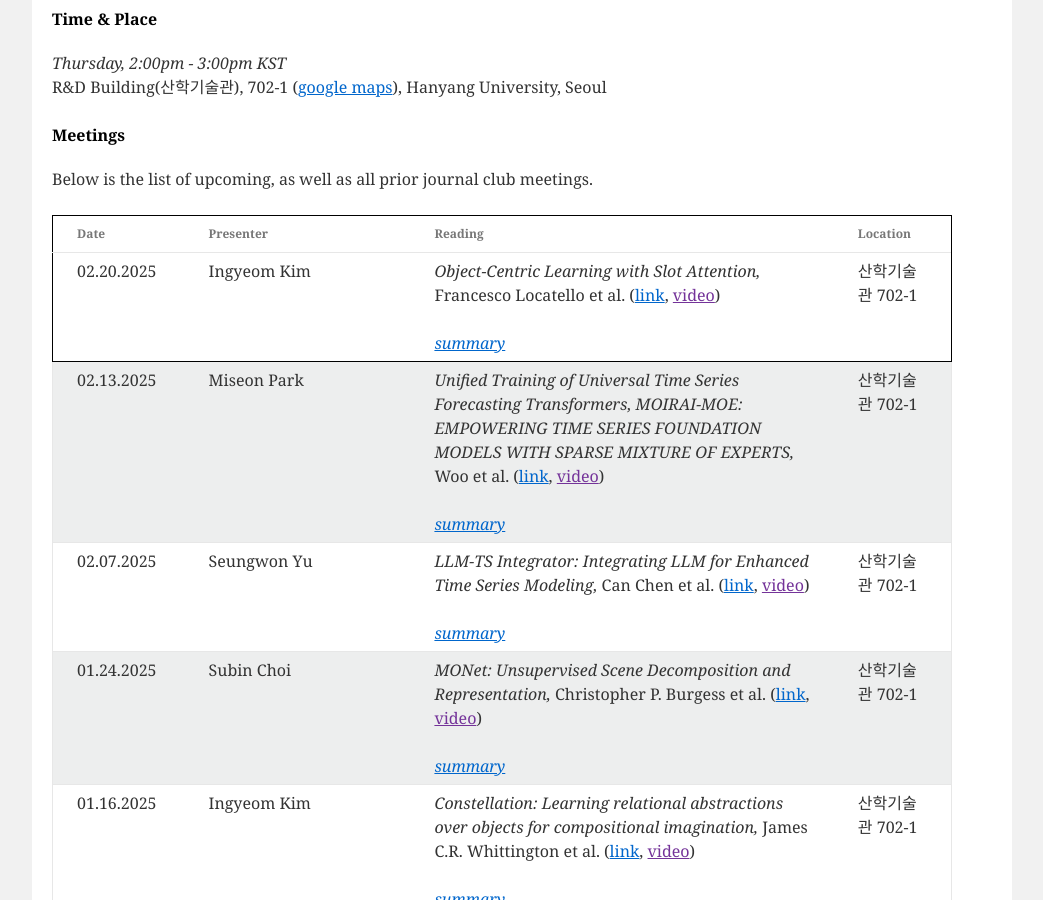
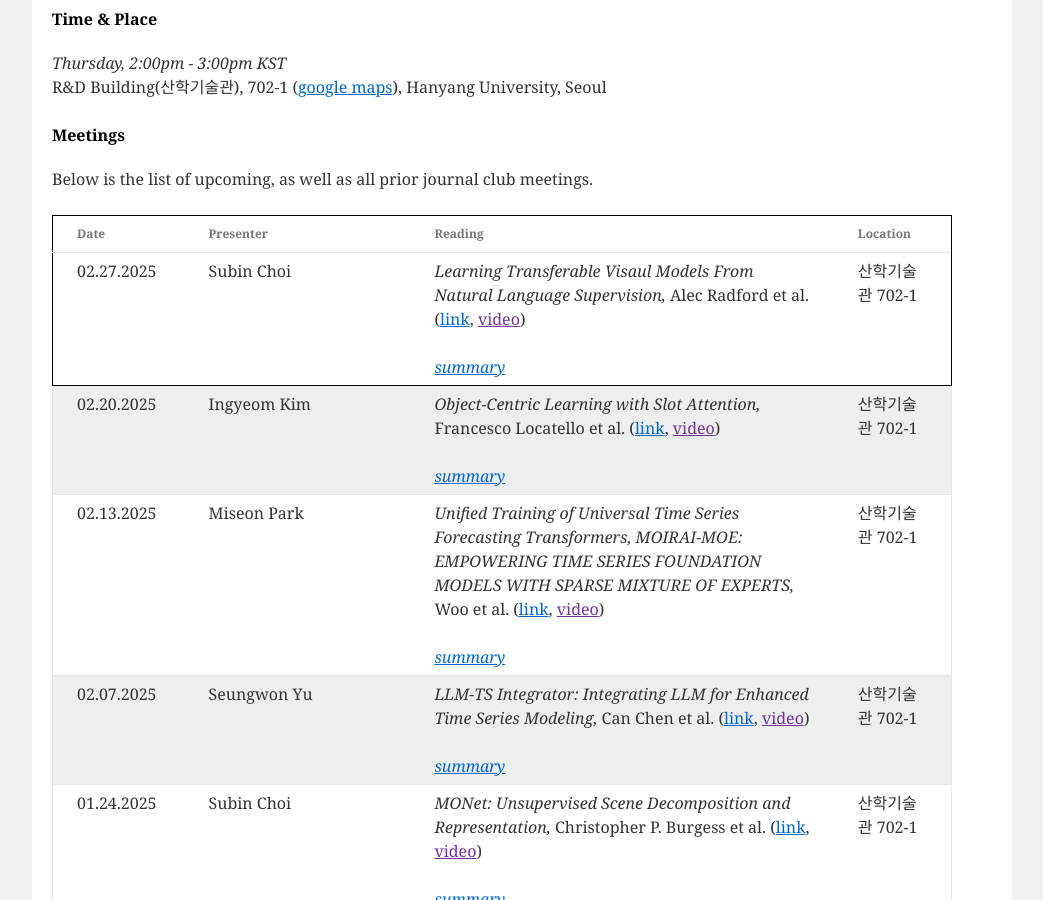
Before and after one commit to niai-lab/GraphML-JC, a Jekyll site: the page built from index.html, in a window 1280 px wide and 900 px high, scrolled down 515 px. Shown: the whole window, without its empty margins (118-1161 px from the left). Built offline with Jekyll 4.4.1, drawn with Linux system fonts in a browser that asks for light colours; part of the change alters nothing that is shown.

Commit message:
Update meeting_info.yml

```diff
--- a/_data/meeting_info.yml
+++ b/_data/meeting_info.yml
@@ -1,3 +1,14 @@
+- presenter: Subin Choi
+  date: 02.27.2025
+  paper: "Learning Transferable Visaul Models From Natural Language Supervision"
+  authors: Alec Radford et al.
+  url: https://arxiv.org/abs/2103.00020
+  location: "산학기술관 702-1"
+  summary: >
+    Summary : 본 논문은 대규모 (image, text) 쌍 data를 이용하여 멀티모달 embedding의 generality, robustness를 향상시킨 모델입니다. text와 image를 각각의 전용 encoder를 통해 임베딩 한 후, 공통 벡터 공간에서의 정렬을 위해 contrastive learning을 이용합니다.<br>
+    Strength : zero-shot transfer를 활용하여 별도의 데이터 없이도 다양한 task 수행이 가능합니다. Zero-shot CLIP 모델이 동등한 정확도의 supervision 모델인 ImageNet보다 훨씬 더 robust합니다.<br>
+    Weakness : 기본적인 supervised 모델과 비슷한 수준일 뿐, 최신 supervised SOTA 모델보다는 성능이 낮습니다. 새로운 문장을 생성하는 것이 아니라 주어진 이미지에 대한 가장 적절한 문장을 선택하는 방식으로 작동하기 때문에 사용자가 정답 label 후보를 설정해야 합니다.
+
 - presenter: Ingyeom Kim
   date: 02.20.2025
   paper: "Object-Centric Learning with Slot Attention"
```
